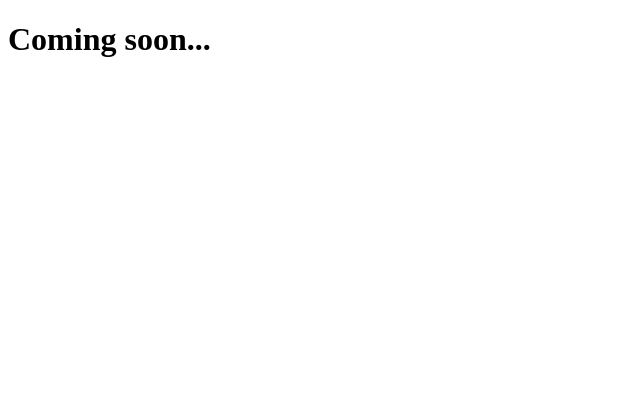
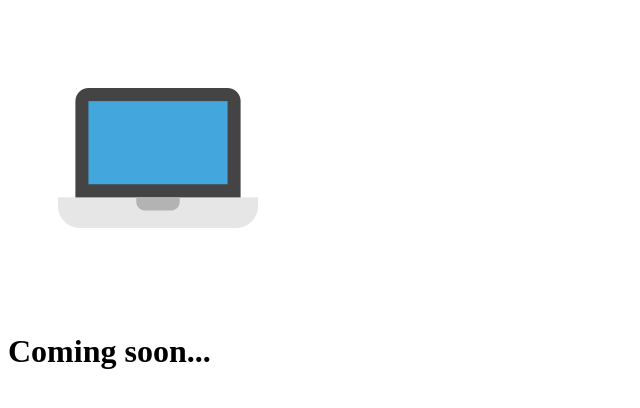
Before and after one commit to DomGalluzzo/git-101, a plain HTML site: page index.html in a window 1280 px wide. Shown: the whole page, without its empty margins (0-640 px from the left). Drawn offline with Linux system fonts and the light colour scheme.

Commit message:
Added laptop logo, style.css, and images folder

```diff
--- a/index.html
+++ b/index.html
@@ -4,6 +4,7 @@
 	<title></title>
 </head>
 <body>
+	<img src="images/laptop.png" alt="Laptop">
 	<h1>Coming soon...</h1>
 
 </body>
```
Also changed, not shown: images/briefcase.png (added), images/diamond.png (added), images/heart.png (added), images/laptop.png (added), style.css (added).
